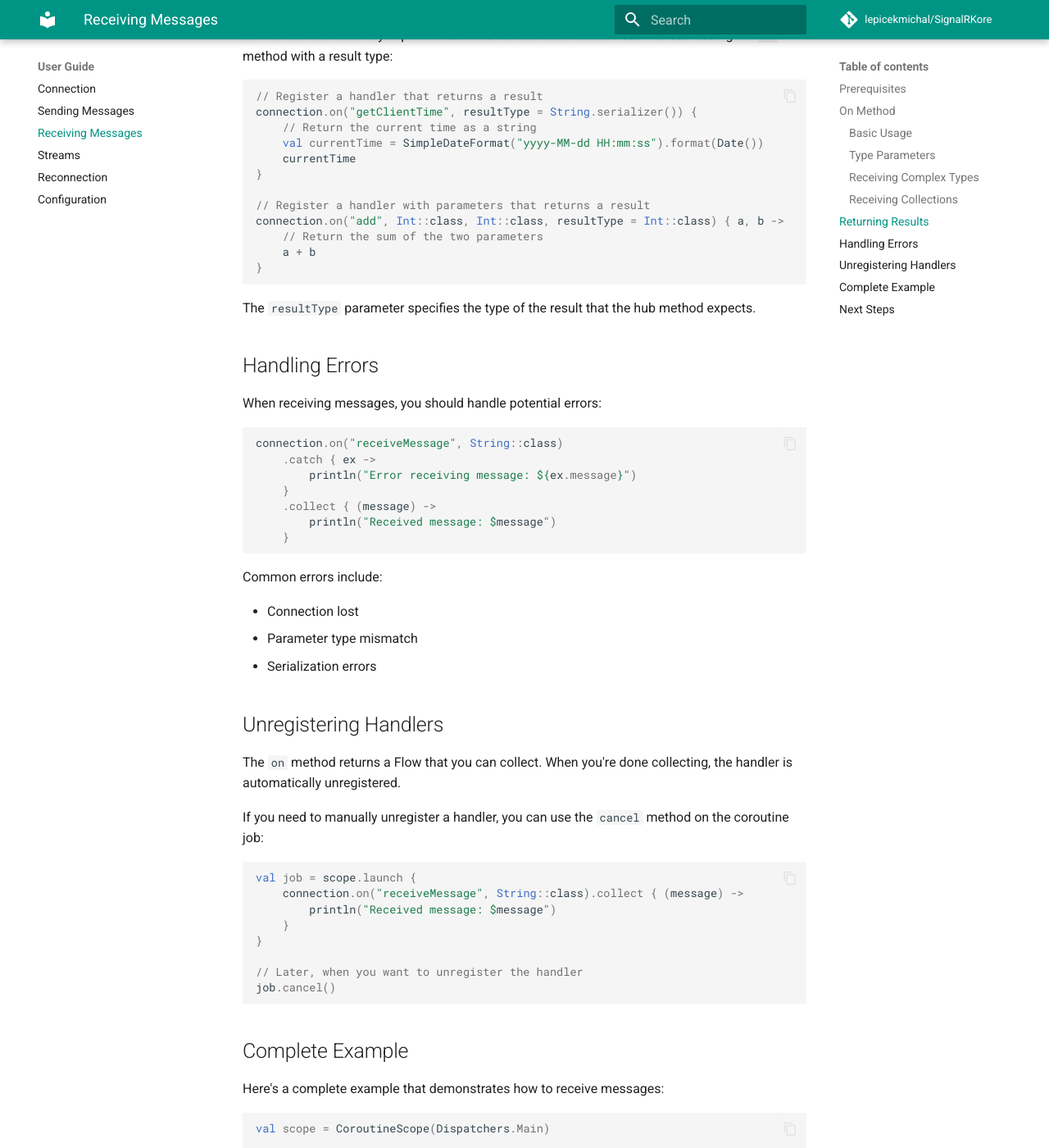
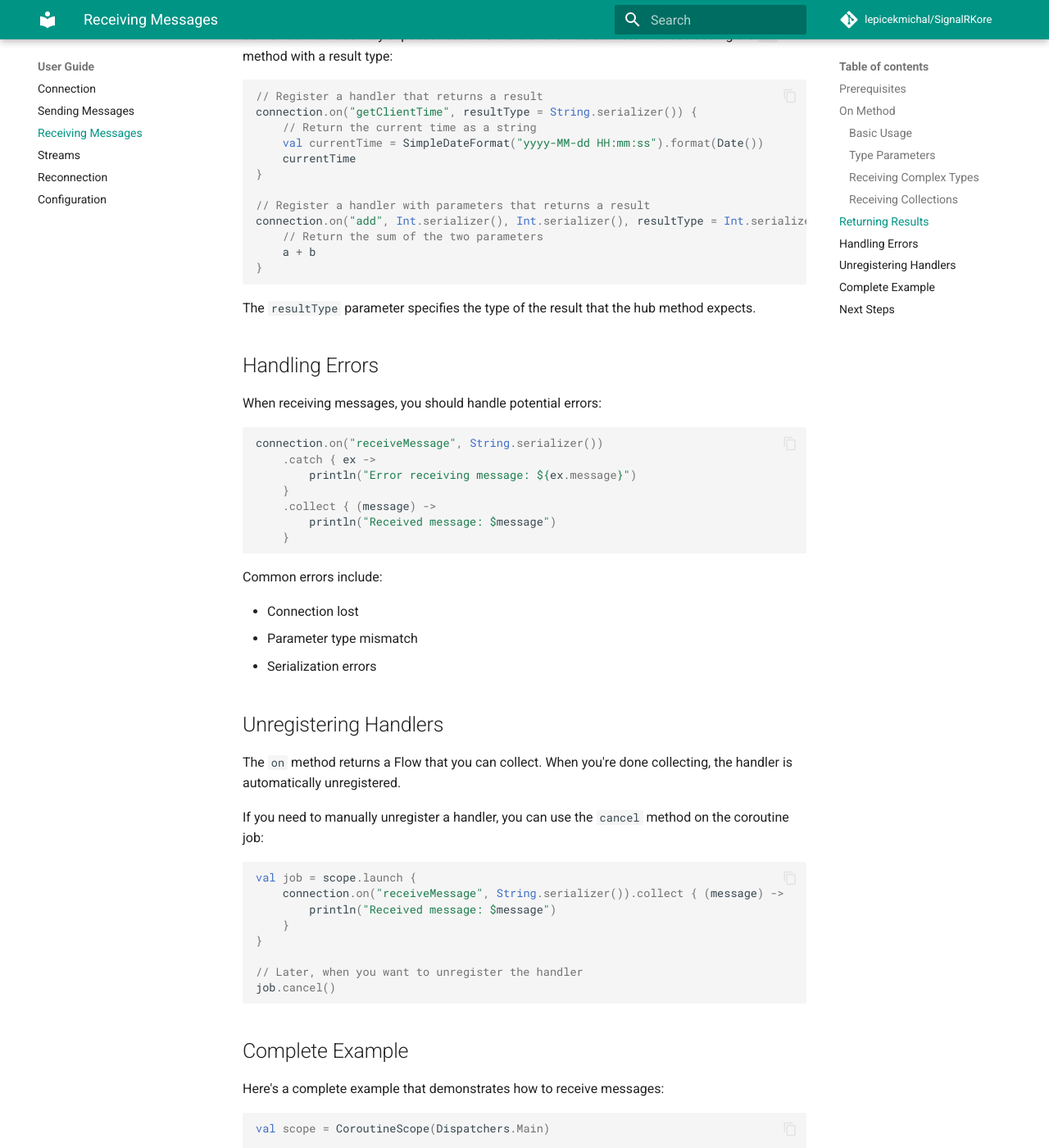
Before and after one commit to lepicekmichal/SignalRKore, an MkDocs documentation site: the page built from docs/user-guide/receiving-messages.md, in a window 1280 px wide and 1400 px high, scrolled down 2144 px. Shown: the whole window at 82% size. Built offline with MkDocs 1.6.1 and Material for MkDocs 9.7.7, drawn with Linux system fonts in a browser that asks for light colours; comment, search, counter and statistics services are not loaded; some of the changed text lies outside the part shown.

Commit message:
updated docs

````diff
--- a/docs/user-guide/receiving-messages.md
+++ b/docs/user-guide/receiving-messages.md
@@ -100,7 +100,7 @@ connection.on("getClientTime", resultType = String.serializer()) {
 }
 
 // Register a handler with parameters that returns a result
-connection.on("add", Int::class, Int::class, resultType = Int::class) { a, b ->
+connection.on("add", Int.serializer(), Int.serializer(), resultType = Int.serializer()) { a, b ->
     // Return the sum of the two parameters
     a + b
 }
@@ -113,7 +113,7 @@ The `resultType` parameter specifies the type of the result that the hub method
 When receiving messages, you should handle potential errors:
 
 ```kotlin
-connection.on("receiveMessage", String::class)
+connection.on("receiveMessage", String.serializer())
     .catch { ex ->
         println("Error receiving message: ${ex.message}")
     }
@@ -136,7 +136,7 @@ If you need to manually unregister a handler, you can use the `cancel` method on
 
 ```kotlin
 val job = scope.launch {
-    connection.on("receiveMessage", String::class).collect { (message) ->
+    connection.on("receiveMessage", String.serializer()).collect { (message) ->
         println("Received message: $message")
     }
 }
@@ -163,7 +163,7 @@ scope.launch {
 
         // Register a handler for a hub method with multiple parameters
         launch {
-            connection.on("broadcastMessage", String::class, String::class)
+            connection.on("broadcastMessage", String.serializer(), String.serializer())
                 .catch { ex ->
                     println("Error receiving message: ${ex.message}")
                 }
@@ -174,13 +174,13 @@ scope.launch {
 
         // Register a handler for a hub method that receives a complex type
         launch {
-            connection.on("receiveMessage", ChatMessage::class).collect { (message) ->
+            connection.on("receiveMessage", ChatMessage.serializer()).collect { (message) ->
                 println("${message.user} says: ${message.message} at ${message.timestamp}")
             }
         }
 
         // Register a handler that returns a result
-        connection.on("getClientTime", resultType = String::class) {
+        connection.on("getClientTime", resultType = String.serializer()) {
             val currentTime = SimpleDateFormat("yyyy-MM-dd HH:mm:ss").format(Date())
             currentTime
         }
````
Also changed, not shown: docs/api/hub-connection-builder.md (+14 -14 lines), docs/api/hub-connection.md (+8 -8 lines), docs/user-guide/configuration.md (+2 -2 lines), docs/user-guide/connection.md (+1 -1 lines), 1 other file.
